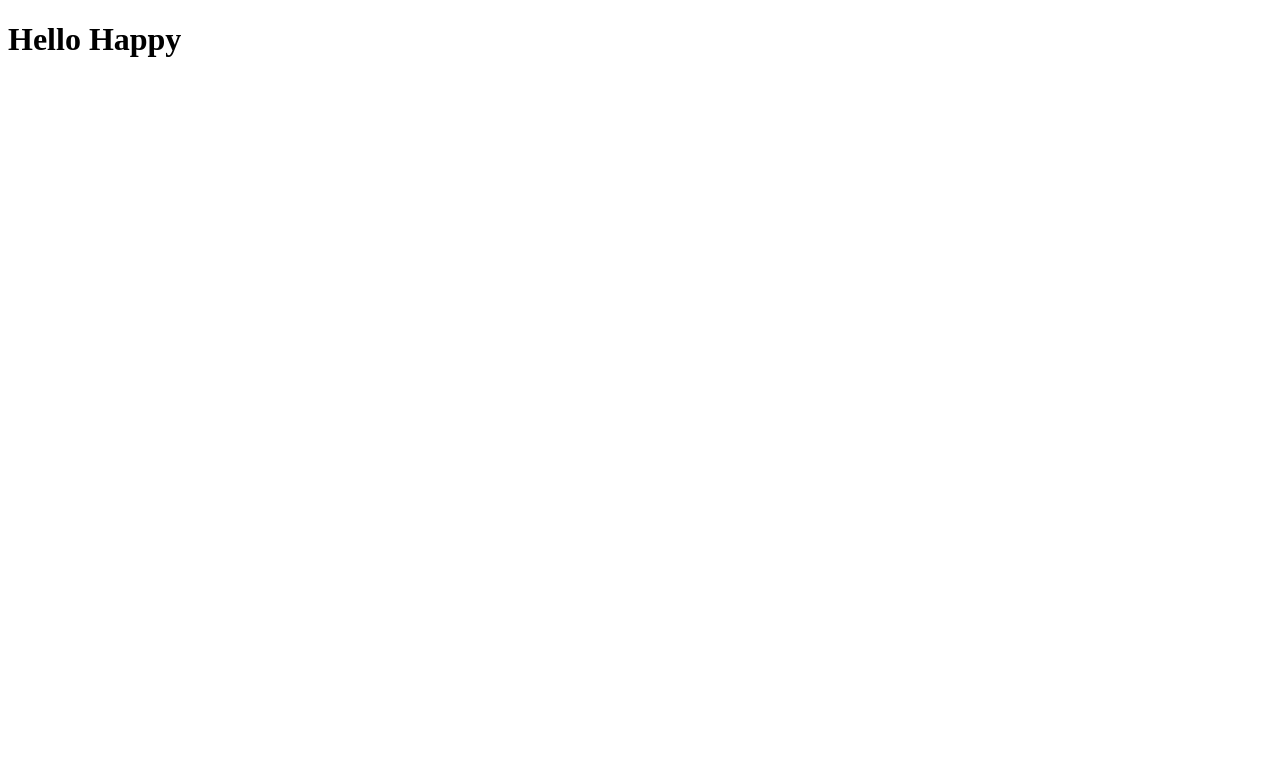
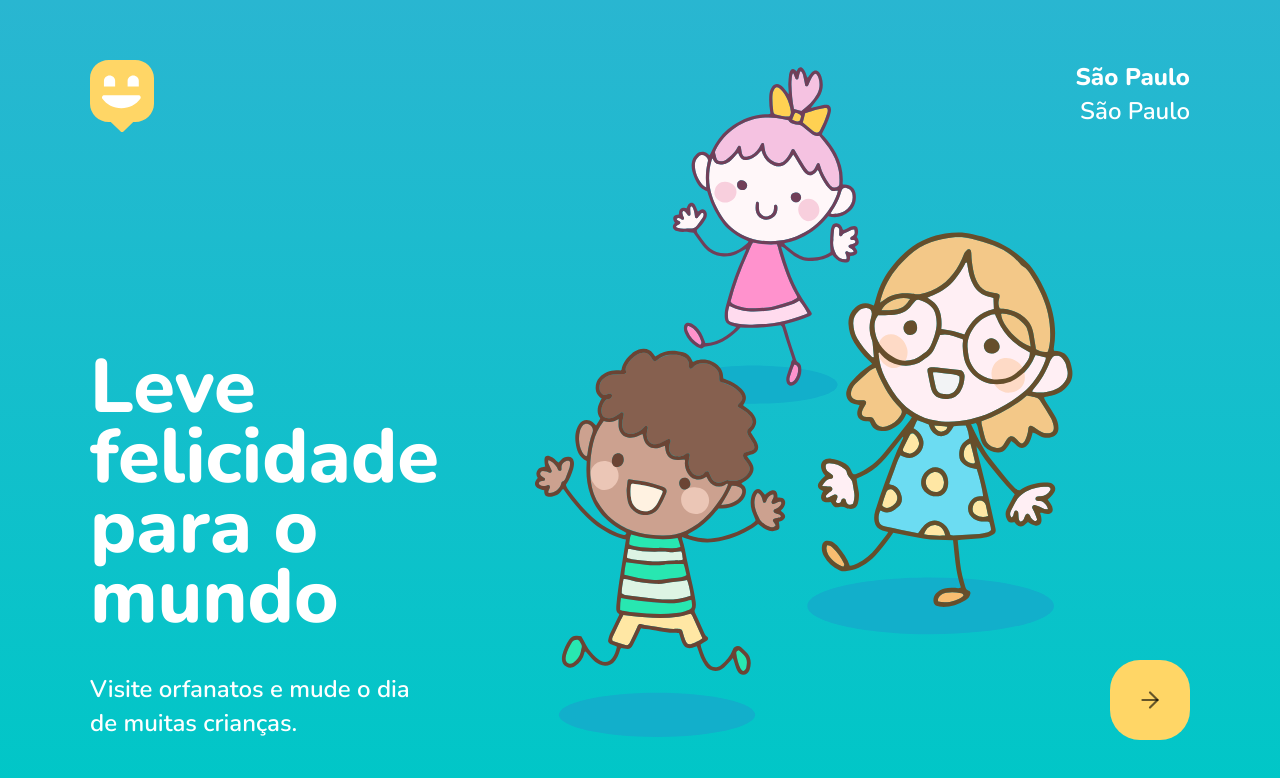
Before and after one commit to gmmunis/Happy, a React (Create React App) app in the folder frontend/: page / in a window 1280 px wide. Shown: the top 778 px of the page. Built offline with nearby package versions, Linux system fonts and the light colour scheme; the HTML template or start-up script is replaced by a standard one.

Commit message:
Criando a Landing page

```diff
--- a/frontend/package.json
+++ b/frontend/package.json
@@ -12,6 +12,7 @@
     "@types/react-dom": "^16.9.8",
     "react": "^17.0.1",
     "react-dom": "^17.0.1",
+    "react-icons": "^4.1.0",
     "react-scripts": "4.0.1",
     "typescript": "^4.0.3",
     "web-vitals": "^0.2.4"
--- a/frontend/public/index.html
+++ b/frontend/public/index.html
@@ -1,13 +1,19 @@
 <!DOCTYPE html>
 <html lang="en">
+
 <head>
   <meta charset="utf-8" />
   <meta name="viewport" content="width=device-width, initial-scale=1" />
 
+  <link rel="preconnect" href="https://fonts.gstatic.com">
+  <link href="https://fonts.googleapis.com/css2?family=Nunito:wght@600;700;800&display=swap" rel="stylesheet">
+
   <title>Happy</title>
 </head>
+
 <body>
   <noscript>You need to enable JavaScript to run this app.</noscript>
   <div id="root"></div>
 </body>
+
 </html>
--- a/frontend/src/App.tsx
+++ b/frontend/src/App.tsx
@@ -1,7 +1,31 @@
+import { FiArrowRight } from 'react-icons/fi';
+
+import './styles/global.css';
+import './styles/pages/landing.css';
+
+import imgLogo from './images/logo.svg';
 
 function App() {
   return (
-    <h1>Hello Happy</h1>
+    <div id="page-landing">
+      <div className="content-wrapper">
+        <img src={imgLogo} alt="Happy" />
+
+        <main>
+          <h1>Leve felicidade para o mundo</h1>
+          <p>Visite orfanatos e mude o dia de muitas crianças.</p>
+        </main>
+
+        <div className="location">
+          <strong>São Paulo</strong>
+          <span>São Paulo</span>
+        </div>
+
+        <a href="" className="enter-app">
+          <FiArrowRight size={26} color="rgba(0,0,0,0.6)" />
+        </a>
+      </div>
+    </div>
   );
 }
 
--- /dev/null
+++ b/frontend/src/styles/global.css
@@ -0,0 +1,14 @@
+* {
+  margin: 0;
+  padding: 0;
+  box-sizing: border-box;
+}
+
+body {
+  color: #FFF;
+  background: #ebf2f5;
+}
+
+body, input, button, textarea {
+  font: 600 18px Nunito, sans-serif;
+}
--- /dev/null
+++ b/frontend/src/styles/pages/landing.css
@@ -0,0 +1,81 @@
+#page-landing {
+  width: 100vw;
+  height: 100vh;
+  background: linear-gradient(#29B6D1 0%, #00C7C7 100%);
+
+  display: flex;
+  justify-content: center;
+  align-items: center;
+}
+
+#page-landing .content-wrapper {
+  position: relative;
+
+  width: 100%;
+  max-width: 1100px;
+
+  height: 100%;
+  max-height: 680px;
+
+  display: flex;
+  align-items: flex-start;
+  flex-direction: column;
+  justify-content: space-between;
+
+  background: url('../../images/landing.svg') no-repeat 80% center;
+}
+
+#page-landing .content-wrapper main {
+  max-width: 350px;
+}
+
+#page-landing .content-wrapper main h1 {
+  font-size: 76px;
+  font-weight: 900;
+  line-height: 70px;
+}
+
+#page-landing .content-wrapper main p {
+  margin-top: 40px;
+  font-size: 24px;
+  line-height: 34px;
+}
+
+.content-wrapper .location {
+  position: absolute;
+  right: 0;
+  top: 0;
+
+  font-size: 24px;
+  line-height: 34px;
+
+  display: flex;
+  flex-direction: column;
+
+  text-align: right;
+}
+
+.content-wrapper .location strong {
+  font-weight: 800;
+}
+
+.content-wrapper .enter-app {
+  position: absolute;
+  right: 0;
+  bottom: 0;
+
+  width: 80px;
+  height: 80px;
+  background: #FFD666;
+  border-radius: 30px;
+
+  display: flex;
+  align-items: center;
+  justify-content: center;
+
+  transition: background-color 0.2s;
+}
+
+.content-wrapper .enter-app:hover {
+  background: #96FEFF;
+}
```
Also changed, not shown: 2 other files (tests, documents, lock files or other folders). Lines whose indentation alone changed are shown as unchanged.
